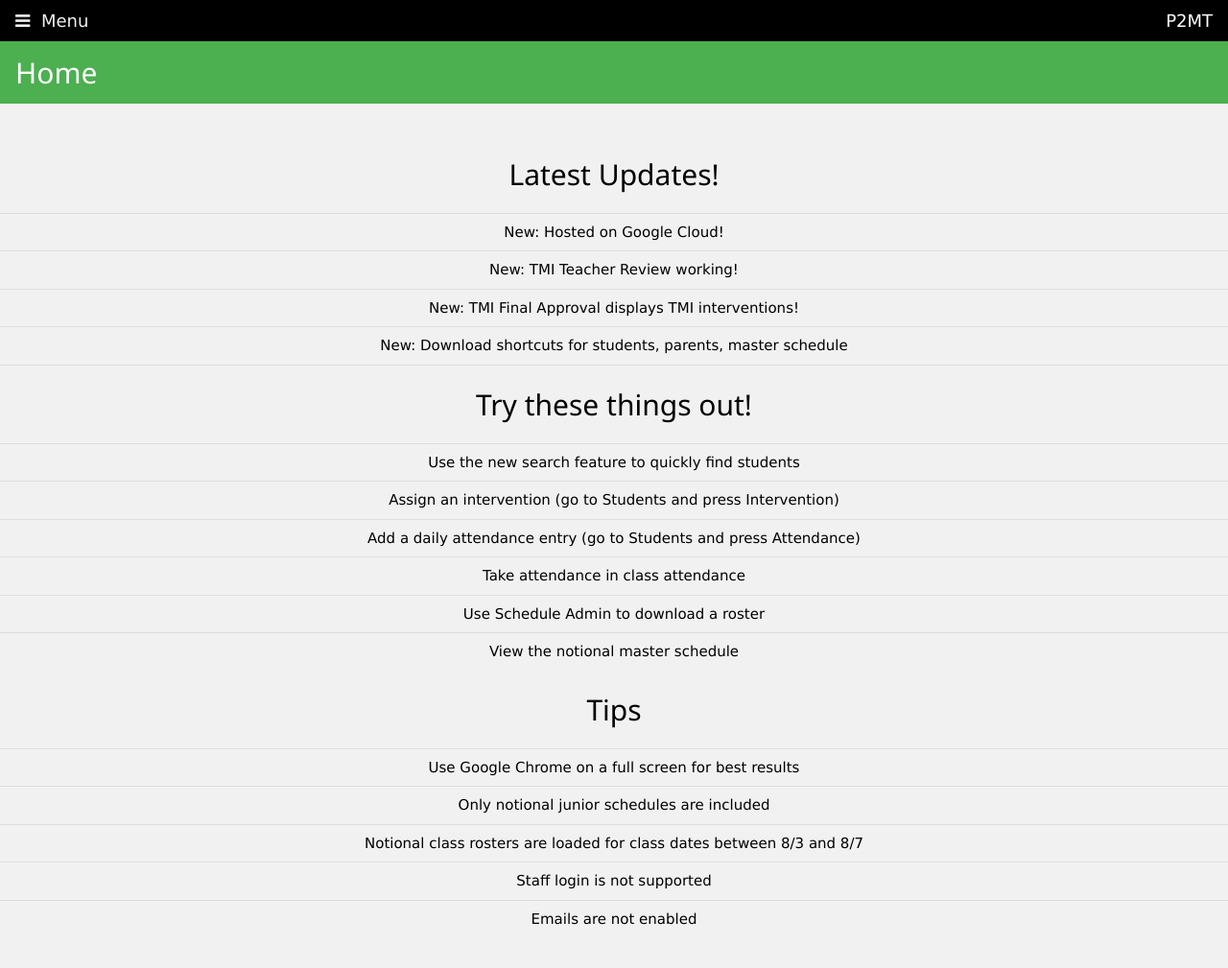
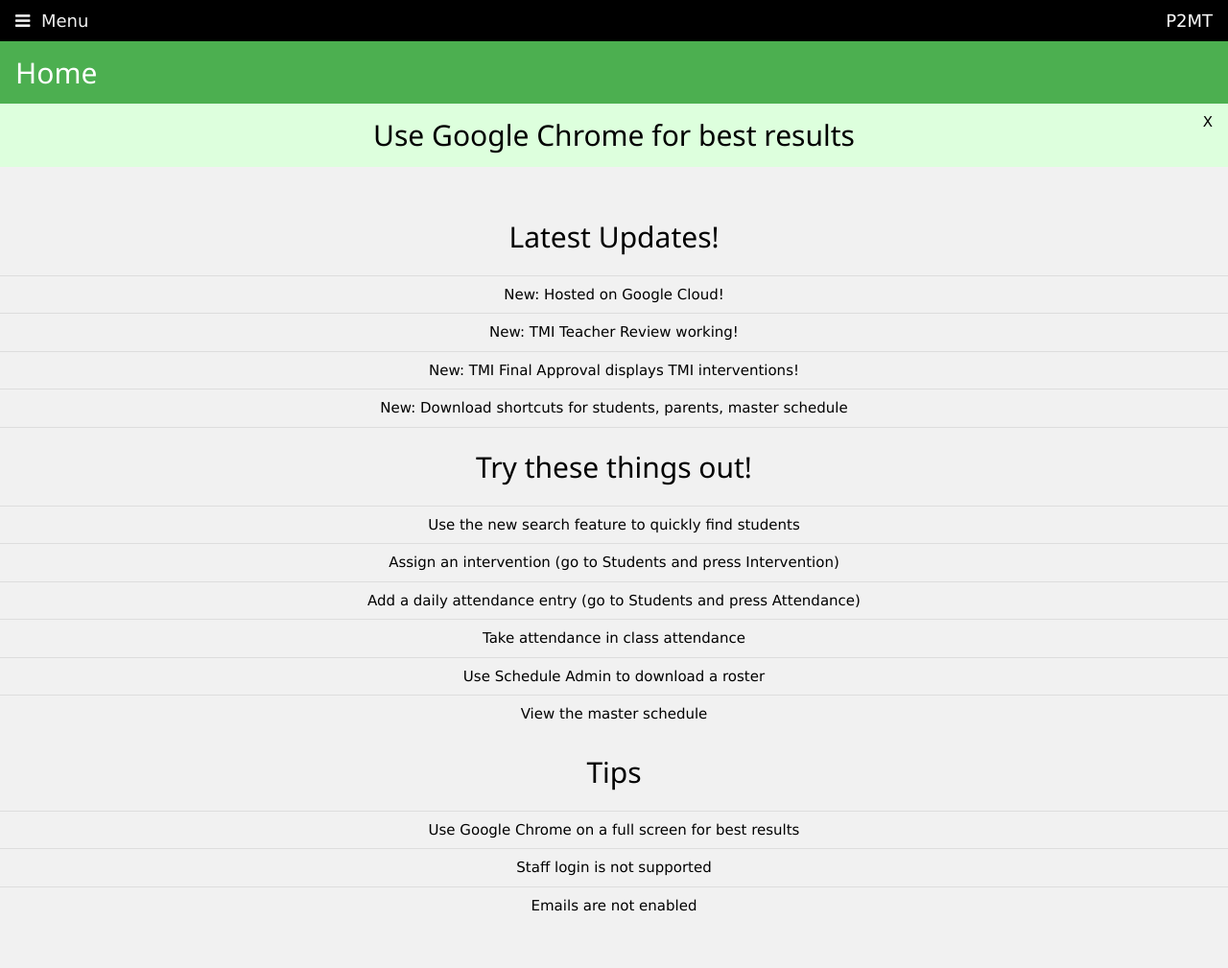
Before and after one commit to phase2team/stemtest, a Flask app: page / in a window 1280 px wide. Shown: the whole page at 96% size. After the commit the page ends 950 px from the top, so only its background shows below. Run offline with Flask 2, Linux system fonts and the light colour scheme.

Commit message:
Added notice panel and updated home page

```diff
--- a/P2MT_App/templates/home.html
+++ b/P2MT_App/templates/home.html
@@ -6,9 +6,14 @@
     </div>
 </div>
 
+<div class="w3-container w3-center w3-pale-green w3-display-container">
+    <span onclick="this.parentElement.style.display='none'" class="w3-button w3-display-topright">X</span>
+    <h2>Use Google Chrome for best results</h2>
+</div>
+
 <div class="w3-panel"></div>
 
-<ul class="w3-ul w3-center">
+<ul class="w3-ul w3-center w3-border-0">
     <li>
         <h2>Latest Updates!</h2>
     </li>
@@ -24,16 +29,14 @@
     <li>Add a daily attendance entry (go to Students and press Attendance)</li>
     <li>Take attendance in class attendance</li>
     <li>Use Schedule Admin to download a roster</li>
-    <li>View the notional master schedule</li>
+    <li>View the master schedule</li>
 </ul>
 
-<ul class="w3-ul w3-center">
+<ul class="w3-ul w3-center w3-border-0">
     <li>
         <h2>Tips</h2>
     </li>
     <li>Use Google Chrome on a full screen for best results</li>
-    <li>Only notional junior schedules are included</li>
-    <li>Notional class rosters are loaded for class dates between 8/3 and 8/7</li>
     <li>Staff login is not supported</li>
     <li>Emails are not enabled</li>
 </ul>
```
